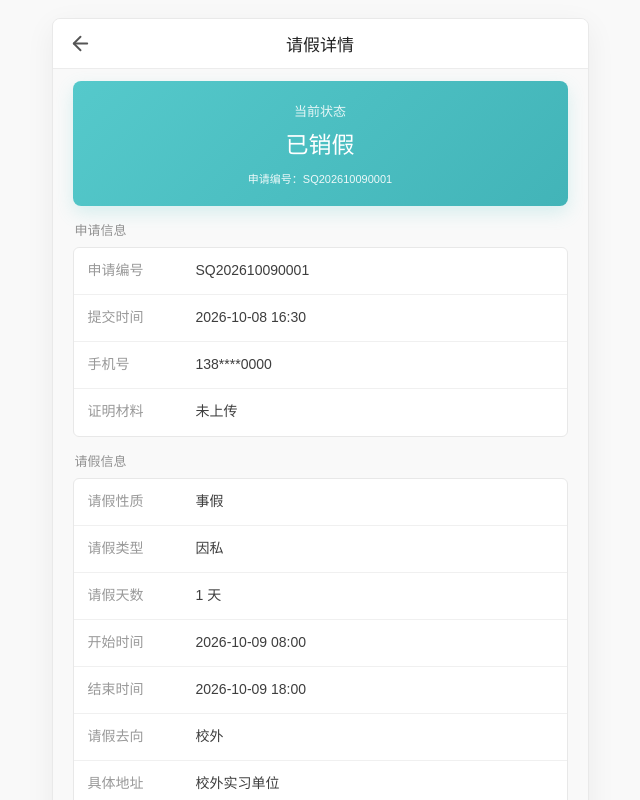
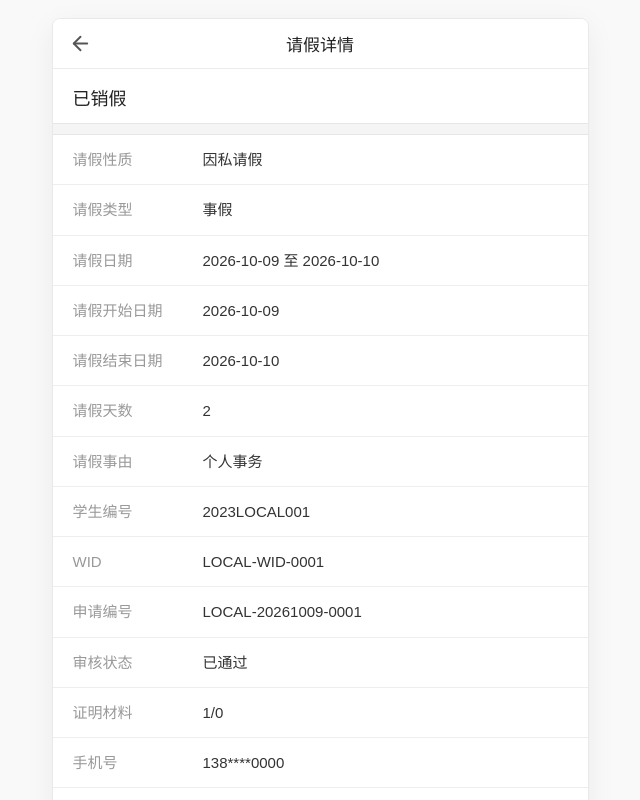
Before and after one commit to FRITOY530/leave-web-local, a React (Vite) app: page /#/records in a window 1280 px wide. Both pictures are taken after a click on the button 640 px from the left and 164 px from the top of the page. Shown: the top 800 px of the page, without its empty margins (320-960 px from the left). Built offline with nearby package versions, Linux system fonts and the light colour scheme.

Commit message:
feat: match reference leave detail layout

```diff
--- a/src/App.css
+++ b/src/App.css
@@ -320,3 +320,130 @@ button { cursor: pointer; }
     box-shadow: 0 8px 30px rgba(0, 0, 0, .06);
   }
 }
+
+
+/* Read-only detail view matching the supplied reference page */
+.detail-page {
+  min-height: 100vh;
+  padding-bottom: 30px;
+  background: #f5f5f5;
+}
+.detail-status {
+  padding: 15px 20px 13px;
+  color: #222;
+  background: #fff;
+  border-bottom: 1px solid #e6e6e6;
+  font-size: 18px;
+  font-weight: 500;
+}
+.detail-form {
+  margin-top: 10px;
+  background: #fff;
+  border-top: 1px solid #e6e6e6;
+  border-bottom: 1px solid #e6e6e6;
+}
+.detail-row {
+  display: grid;
+  grid-template-columns: 118px minmax(0, 1fr);
+  gap: 12px;
+  align-items: start;
+  min-height: 48px;
+  padding: 13px 20px;
+  border-bottom: 1px solid #eeeeee;
+  font-size: 15px;
+  line-height: 1.55;
+}
+.detail-row:last-child { border-bottom: 0; }
+.detail-row span {
+  color: #999;
+  overflow-wrap: anywhere;
+}
+.detail-row b {
+  color: #333;
+  font-weight: 400;
+  overflow-wrap: anywhere;
+}
+.detail-row.multiline b { white-space: pre-wrap; }
+.attachment-block {
+  padding: 15px 20px 17px;
+  border-top: 1px solid #eeeeee;
+}
+.attachment-title {
+  margin-bottom: 11px;
+  color: #999;
+  font-size: 15px;
+}
+.attachment-file {
+  display: flex;
+  align-items: center;
+  gap: 12px;
+  color: #8a8a8a;
+}
+.attachment-file svg { flex: 0 0 auto; color: #8c8c8c; }
+.attachment-name {
+  max-width: 250px;
+  overflow: hidden;
+  color: #444;
+  font-size: 14px;
+  text-overflow: ellipsis;
+  white-space: nowrap;
+}
+.attachment-size {
+  margin-top: 3px;
+  color: #aaa;
+  font-size: 12px;
+}
+.attachment-empty { color: #aaa; font-size: 13px; }
+.audit-section {
+  margin-top: 16px;
+  padding: 0 20px 20px;
+  background: #f5f5f5;
+}
+.audit-title {
+  padding: 15px 0 11px;
+  color: #777;
+  font-size: 16px;
+  font-weight: 500;
+}
+.audit-list {
+  overflow: hidden;
+  background: #fff;
+  border-top: 1px solid #e4e4e4;
+  border-bottom: 1px solid #e4e4e4;
+}
+.audit-step {
+  position: relative;
+  padding: 12px 16px 12px 38px;
+  border-bottom: 1px solid #efefef;
+}
+.audit-step:last-child { border-bottom: 0; }
+.audit-step::before {
+  position: absolute;
+  top: 18px;
+  left: 17px;
+  width: 8px;
+  height: 8px;
+  border: 2px solid #b8b8b8;
+  border-radius: 50%;
+  background: #fff;
+  content: '';
+}
+.audit-step::after {
+  position: absolute;
+  top: 28px;
+  bottom: -1px;
+  left: 21px;
+  width: 1px;
+  background: #e0e0e0;
+  content: '';
+}
+.audit-step:last-child::after { display: none; }
+.audit-step.completed::before { border-color: #56b9bb; background: #56b9bb; }
+.audit-time { color: #999; font-size: 12px; }
+.audit-step-title {
+  margin-top: 3px;
+  color: #333;
+  font-size: 15px;
+}
+.audit-result { margin-top: 3px; color: #53a7a9; font-size: 13px; }
+.audit-meta { margin-top: 3px; color: #888; font-size: 12px; line-height: 1.55; }
--- a/src/App.tsx
+++ b/src/App.tsx
@@ -6,6 +6,14 @@ import './App.css'
 type Page = 'records' | 'form' | 'detail'
 type SelectField = 'nature' | 'type' | 'destination' | 'overnight'
 type DateField = 'start' | 'end'
+
+type AuditStep = {
+  time?: string
+  title: string
+  result?: string
+  reviewer?: string
+  opinion?: string
+}
 
 type LeaveRecord = {
   id: string
@@ -23,6 +31,14 @@ type LeaveRecord = {
   proofName: string
   submittedAt: string
   status: string
+  studentNumber: string
+  wid: string
+  auditStatus: string
+  proofCount: string
+  destinationRegion: string
+  parentAttachmentName: string
+  parentAttachmentSize: string
+  auditSteps: AuditStep[]
 }
 
 type LeaveForm = {
@@ -43,20 +59,35 @@ const STORAGE_KEY = 'leave-web-local-records'
 const initialRecords: LeaveRecord[] = [
   {
     id: 'sample-1',
-    applicationNumber: 'SQ202610090001',
-    nature: '事假',
-    type: '因私',
+    applicationNumber: 'LOCAL-20261009-0001',
+    nature: '因私请假',
+    type: '事假',
     reason: '个人事务',
     start: '2026-10-09T08:00',
-    end: '2026-10-09T18:00',
-    days: 1,
-    destination: '校外',
-    address: '校外实习单位',
-    overnight: '否',
+    end: '2026-10-10T18:00',
+    days: 2,
+    destination: '离开本市不离开本省',
+    address: '本地示例地址',
+    overnight: '是',
     phone: '138****0000',
-    proofName: '',
+    proofName: 'proof-example.jpg',
     submittedAt: '2026-10-08T16:30',
     status: '已销假',
+    studentNumber: '2023LOCAL001',
+    wid: 'LOCAL-WID-0001',
+    auditStatus: '已通过',
+    proofCount: '1/0',
+    destinationRegion: '示例省/示例市/示例区',
+    parentAttachmentName: 'parent-consent-example.jpg',
+    parentAttachmentSize: '256KB',
+    auditSteps: [
+      { time: '2026-10-08 16:30', title: '提交申请' },
+      { time: '2026-10-08 17:20', title: '辅导员审核', result: '通过', reviewer: 'LOCAL-001-示例审核人', opinion: '同意' },
+      { title: '院系审核' },
+      { title: '学校审核' },
+      { title: '校领导审核' },
+      { title: '结束' },
+    ],
   },
 ]
 
@@ -75,9 +106,9 @@ const initialForm: LeaveForm = {
 }
 
 const options: Record<SelectField, string[]> = {
-  nature: ['事假', '病假', '公假'],
-  type: ['因私', '其他'],
-  destination: ['校内', '校外'],
+  nature: ['因私请假', '因病请假', '公假'],
+  type: ['事假', '病假', '其他'],
+  destination: ['离开本市不离开本省', '离开本省', '校内'],
   overnight: ['是', '否'],
 }
 
@@ -93,9 +124,46 @@ function readRecords(): LeaveRecord[] {
     const saved = localStorage.getItem(STORAGE_KEY)
     if (!saved) return initialRecords
     const parsed = JSON.parse(saved)
-    return Array.isArray(parsed) ? parsed : initialRecords
+    return Array.isArray(parsed) ? parsed.map(normalizeRecord) : initialRecords
   } catch {
     return initialRecords
+  }
+}
+
+function normalizeRecord(record: Partial<LeaveRecord>): LeaveRecord {
+  const start = record.start ?? ''
+  const end = record.end ?? ''
+  return {
+    id: record.id ?? crypto.randomUUID(),
+    applicationNumber: record.applicationNumber ?? 'LOCAL-UNKNOWN',
+    nature: record.nature ?? '因私请假',
+    type: record.type ?? '事假',
+    reason: record.reason ?? '',
+    start,
+    end,
+    days: record.days ?? calculateDays(start, end),
+    destination: record.destination ?? '',
+    address: record.address ?? '',
+    overnight: record.overnight ?? '',
+    phone: record.phone ?? '',
+    proofName: record.proofName ?? '',
+    submittedAt: record.submittedAt ?? start,
+    status: record.status ?? '审核中',
+    studentNumber: record.studentNumber ?? '2023LOCAL000',
+    wid: record.wid ?? `LOCAL-WID-${(record.id ?? 'NEW').slice(0, 8).toUpperCase()}`,
+    auditStatus: record.auditStatus ?? record.status ?? '审核中',
+    proofCount: record.proofCount ?? (record.proofName ? '1/0' : '0/0'),
+    destinationRegion: record.destinationRegion ?? '示例省/示例市/示例区',
+    parentAttachmentName: record.parentAttachmentName ?? '',
+    parentAttachmentSize: record.parentAttachmentSize ?? '',
+    auditSteps: record.auditSteps ?? [
+      { time: record.submittedAt, title: '提交申请' },
+      { title: '辅导员审核' },
+      { title: '院系审核' },
+      { title: '学校审核' },
+      { title: '校领导审核' },
+      { title: '结束' },
+    ],
   }
 }
 
@@ -103,7 +171,11 @@ function saveRecords(records: LeaveRecord[]) {
   localStorage.setItem(STORAGE_KEY, JSON.stringify(records))
 }
 
-function formatDate(value: string) {
+function dateOnly(value: string) {
+  return value ? value.slice(0, 10) : '未设置'
+}
+
+function formatDateTime(value: string) {
   if (!value) return '未设置'
   const date = new Date(value)
   if (Number.isNaN(date.getTime())) return value
@@ -127,7 +199,7 @@ function getRoute(): { page: Page; recordId: string | null } {
 }
 
 function createApplicationNumber() {
-  return `SQ${new Date().toISOString().slice(0, 10).replaceAll('-', '')}${crypto.randomUUID().replaceAll('-', '').slice(0, 6).toUpperCase()}`
+  return `LOCAL-${new Date().toISOString().slice(0, 10).replaceAll('-', '')}-${crypto.randomUUID().replaceAll('-', '').slice(0, 4).toUpperCase()}`
 }
 
 function calculateDays(start: string, end: string) {
@@ -207,8 +279,10 @@ function App() {
   const handleSubmit = (event: FormEvent) => {
     event.preventDefault()
     if (!validate()) return
+    const id = crypto.randomUUID()
+    const submittedAt = new Date().toISOString().slice(0, 16)
     const record: LeaveRecord = {
-      id: crypto.randomUUID(),
+      id,
       applicationNumber: createApplicationNumber(),
       nature: form.nature,
       type: form.type,
@@ -221,8 +295,23 @@ function App() {
       overnight: form.overnight,
       phone: form.phone.trim(),
       proofName: form.proofName,
-      submittedAt: new Date().toISOString().slice(0, 16),
+      submittedAt,
       status: '审核中',
+      studentNumber: '2023LOCAL000',
+      wid: `LOCAL-WID-${id.slice(0, 8).toUpperCase()}`,
+      auditStatus: '审核中',
+      proofCount: form.proofName ? '1/0' : '0/0',
+      destinationRegion: '示例省/示例市/示例区',
+      parentAttachmentName: '',
+      parentAttachmentSize: '',
+      auditSteps: [
+        { time: formatDateTime(submittedAt), title: '提交申请' },
+        { title: '辅导员审核' },
+        { title: '院系审核' },
+        { title: '学校审核' },
+        { title: '校领导审核' },
+        { title: '结束' },
+      ],
     }
     const next = [record, ...records]
     saveRecords(next)
@@ -300,13 +389,13 @@ function RecordList({
       ) : (
         <div className="record-list">
           {records.map((record) => (
-            <button className="record-card record-open" type="button" key={record.id} onClick={() => onOpenDetail(record)} aria-label={`查看${record.nature}详情`}>
+            <button className="record-card record-open" type="button" key={record.id} onClick={() => onOpenDetail(record)} aria-label={`查看${record.type}详情`}>
               <div className="record-card-head">
-                <strong>{record.nature}</strong>
+                <strong>{record.type}</strong>
                 <span className="status-badge">{record.status}</span>
               </div>
-              <div className="record-row"><span>请假类型</span><b>{record.type}</b></div>
-              <div className="record-row"><span>请假时间</span><b>{formatDate(record.start)} - {formatDate(record.end)}</b></div>
+              <div className="record-row"><span>请假性质</span><b>{record.nature}</b></div>
+              <div className="record-row"><span>请假日期</span><b>{dateOnly(record.start)} 至 {dateOnly(record.end)}</b></div>
               <div className="record-row"><span>请假天数</span><b>{record.days} 天</b></div>
               <div className="record-row"><span>请假事由</span><b>{record.reason}</b></div>
               <div className="record-detail-link">查看详细数据 <ChevronRight aria-hidden="true" size={16} /></div>
@@ -339,35 +428,56 @@ function LeaveDetail({ record, onBack }: { record?: LeaveRecord; onBack: () => v
   return (
     <section className="detail-page">
       <DetailNav onBack={onBack} />
-      <div className="detail-status-card">
-        <span>当前状态</span>
-        <strong>{record.status}</strong>
-        <small>申请编号：{record.applicationNumber}</small>
-      </div>
-      <DetailSection title="申请信息">
-        <DetailRow label="申请编号" value={record.applicationNumber} />
-        <DetailRow label="提交时间" value={formatDate(record.submittedAt)} />
-        <DetailRow label="手机号" value={record.phone || '未填写'} />
-        <DetailRow label="证明材料" value={record.proofName || '未上传'} />
-      </DetailSection>
-      <DetailSection title="请假信息">
+      <div className="detail-status">{record.status}</div>
+      <div className="detail-form">
         <DetailRow label="请假性质" value={record.nature} />
         <DetailRow label="请假类型" value={record.type} />
-        <DetailRow label="请假天数" value={`${record.days} 天`} />
-        <DetailRow label="开始时间" value={formatDate(record.start)} />
-        <DetailRow label="结束时间" value={formatDate(record.end)} />
+        <DetailRow label="请假日期" value={`${dateOnly(record.start)} 至 ${dateOnly(record.end)}`} />
+        <DetailRow label="请假开始日期" value={dateOnly(record.start)} />
+        <DetailRow label="请假结束日期" value={dateOnly(record.end)} />
+        <DetailRow label="请假天数" value={String(record.days)} />
+        <DetailRow label="请假事由" value={record.reason} multiline />
+        <DetailRow label="学生编号" value={record.studentNumber} />
+        <DetailRow label="WID" value={record.wid} />
+        <DetailRow label="申请编号" value={record.applicationNumber} />
+        <DetailRow label="审核状态" value={record.auditStatus} />
+        <DetailRow label="证明材料" value={record.proofCount} />
+        <DetailRow label="手机号" value={record.phone || '未填写'} />
+        <DetailRow label="请假开始时间" value={formatDateTime(record.start)} />
+        <DetailRow label="请假结束时间" value={formatDateTime(record.end)} />
         <DetailRow label="请假去向" value={record.destination} />
-        <DetailRow label="具体地址" value={record.address || '未填写'} />
-        <DetailRow label="校外过夜" value={record.overnight || '未填写'} />
-        <DetailRow label="请假事由" value={record.reason} multiline />
-      </DetailSection>
-      <DetailSection title="审核信息">
-        <DetailRow label="审核状态" value={record.status} />
-        <div className="detail-audit-note">
-          <FileText aria-hidden="true" size={19} />
-          <span>申请已保存在当前浏览器，模拟状态为“{record.status}”。</span>
+        <DetailRow label="去向地区" value={record.destinationRegion} />
+        <DetailRow label="请假去向(具体地址)" value={record.address || '未填写'} multiline />
+        <DetailRow label="是否在校外过夜" value={record.overnight} />
+        <div className="attachment-block">
+          <div className="attachment-title">家长知情同意佐证材料 ({record.parentAttachmentName ? '1/1' : '0/0'})</div>
+          {record.parentAttachmentName ? (
+            <div className="attachment-file">
+              <FileText aria-hidden="true" size={34} strokeWidth={1.3} />
+              <div>
+                <div className="attachment-name">{record.parentAttachmentName}</div>
+                <div className="attachment-size">{record.parentAttachmentSize || '未知大小'}</div>
+              </div>
+            </div>
+          ) : (
+            <div className="attachment-empty">未上传</div>
+          )}
         </div>
-      </DetailSection>
+      </div>
+      <div className="audit-section">
+        <div className="audit-title">审核流程</div>
+        <div className="audit-list">
+          {record.auditSteps.map((step, index) => (
+            <div className={`audit-step ${step.result ? 'completed' : ''}`} key={`${step.title}-${index}`}>
+              {step.time && <div className="audit-time">{step.time}</div>}
+              <div className="audit-step-title">{step.title}</div>
+              {step.result && <div className="audit-result">{step.result}</div>}
+              {step.reviewer && <div className="audit-meta">审核人：{step.reviewer}</div>}
+              {step.opinion && <div className="audit-meta">审核意见：{step.opinion}</div>}
+            </div>
+          ))}
+        </div>
+      </div>
     </section>
   )
 }
@@ -381,15 +491,6 @@ function DetailNav({ onBack }: { onBack: () => void }) {
       <strong>请假详情</strong>
       <span />
     </div>
-  )
-}
-
-function DetailSection({ title, children }: { title: string; children: ReactNode }) {
-  return (
-    <section className="detail-section">
-      <div className="detail-section-title">{title}</div>
-      <div className="detail-section-body">{children}</div>
-    </section>
   )
 }
 
@@ -454,8 +555,8 @@ function LeaveFormPage({
       <DateCell label="请假开始时间" value={form.start} error={errors.start} onChange={(value) => onDateChange('start', value)} />
       <DateCell label="请假结束时间" value={form.end} error={errors.end} onChange={(value) => onDateChange('end', value)} />
       <SelectCell label="请假去向" value={form.destination} required error={errors.destination} onClick={() => onOpenSelect('destination')} />
-      <FieldCell id="address" label="请假去向（具体地址）" required error={errors.address}>
-        <input id="address" value={form.address} onChange={(event) => onChange('address', event.target.value)} placeholder="请输入请假去向（具体地址）" />
+      <FieldCell id="address" label="请假去向(具体地址)" required error={errors.address}>
+        <input id="address" value={form.address} onChange={(event) => onChange('address', event.target.value)} placeholder="请输入请假去向(具体地址)" />
       </FieldCell>
       <SelectCell label="是否在校外过夜" value={form.overnight} required error={errors.overnight} onClick={() => onOpenSelect('overnight')} />
       <button className="submit-button" type="submit">提交</button>
```
Also changed, not shown: 1 other file (tests, documents, lock files or other folders).
